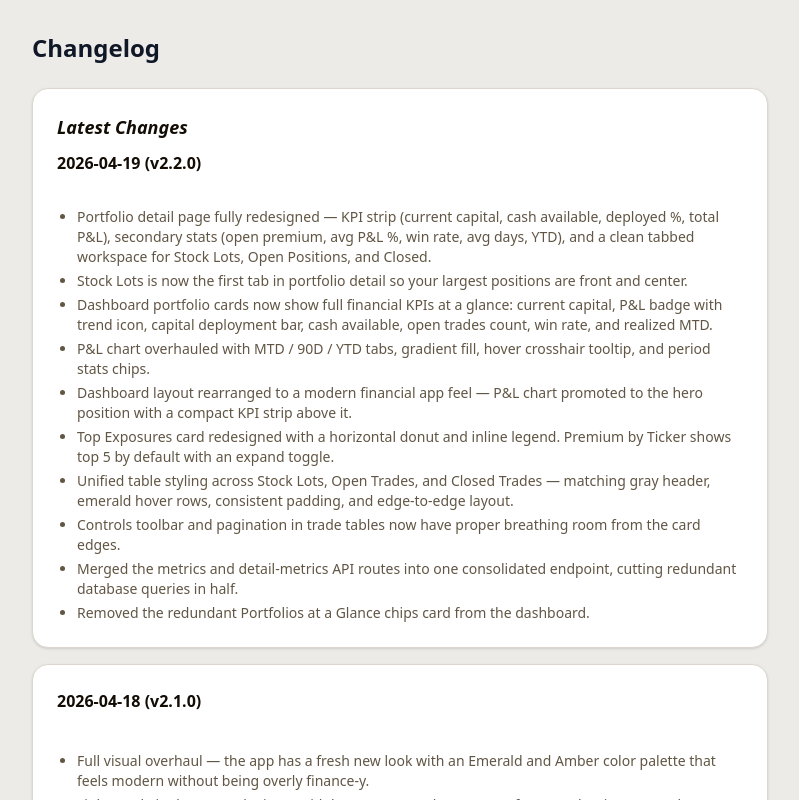
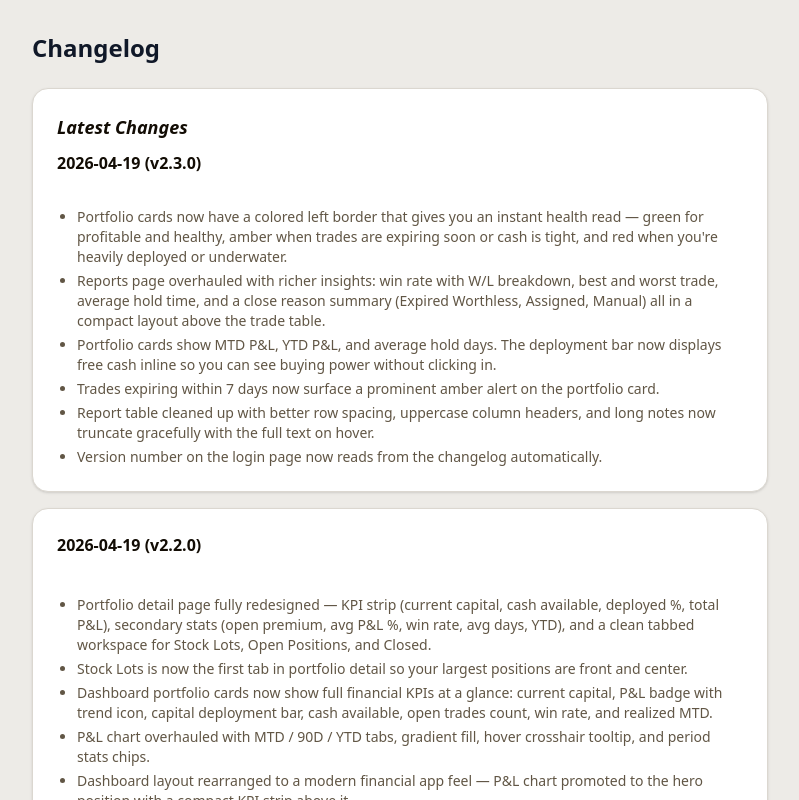
Before and after one commit to boostmx/wheel-strat-tracker, a Next.js app: page /changelog in a window 1280 px wide. Shown: the top 800 px of the page, without its empty margins (240-1039 px from the left). Built offline with nearby package versions, Linux system fonts and the light colour scheme; no server answers.

Commit message:
ui: add key for portfolio color code. changelog update

```diff
--- a/src/data/changelog.ts
+++ b/src/data/changelog.ts
@@ -5,6 +5,18 @@ export interface ChangelogEntry {
 }
 
 export const changelog: ChangelogEntry[] = [
+  {
+    date: "2026-04-19",
+    version: "v2.3.0",
+    highlights: [
+      "Portfolio cards now have a colored left border that gives you an instant health read — green for profitable and healthy, amber when trades are expiring soon or cash is tight, and red when you're heavily deployed or underwater.",
+      "Reports page overhauled with richer insights: win rate with W/L breakdown, best and worst trade, average hold time, and a close reason summary (Expired Worthless, Assigned, Manual) all in a compact layout above the trade table.",
+      "Portfolio cards show MTD P&L, YTD P&L, and average hold days. The deployment bar now displays free cash inline so you can see buying power without clicking in.",
+      "Trades expiring within 7 days now surface a prominent amber alert on the portfolio card.",
+      "Report table cleaned up with better row spacing, uppercase column headers, and long notes now truncate gracefully with the full text on hover.",
+      "Version number on the login page now reads from the changelog automatically.",
+    ],
+  },
   {
     date: "2026-04-19",
     version: "v2.2.0",
--- a/src/features/portfolios/components/PortfoliosOverviewContent.tsx
+++ b/src/features/portfolios/components/PortfoliosOverviewContent.tsx
@@ -337,6 +337,13 @@ export default function PortfoliosOverviewContent() {
         <CreatePortfolioModal />
       </motion.div>
 
+      <div className="flex items-center gap-4 text-[11px] text-muted-foreground">
+        <span className="font-medium uppercase tracking-wide">Card border</span>
+        <span className="flex items-center gap-1.5"><span className="w-2.5 h-2.5 rounded-sm bg-green-500 flex-shrink-0" />Profitable &amp; healthy</span>
+        <span className="flex items-center gap-1.5"><span className="w-2.5 h-2.5 rounded-sm bg-amber-400 flex-shrink-0" />Expiring soon or cash low</span>
+        <span className="flex items-center gap-1.5"><span className="w-2.5 h-2.5 rounded-sm bg-red-400 flex-shrink-0" />Heavily deployed or underwater</span>
+      </div>
+
       {error ? (
         <p className="text-red-500 text-sm">Failed to load portfolios.</p>
       ) : isLoading ? (
```
